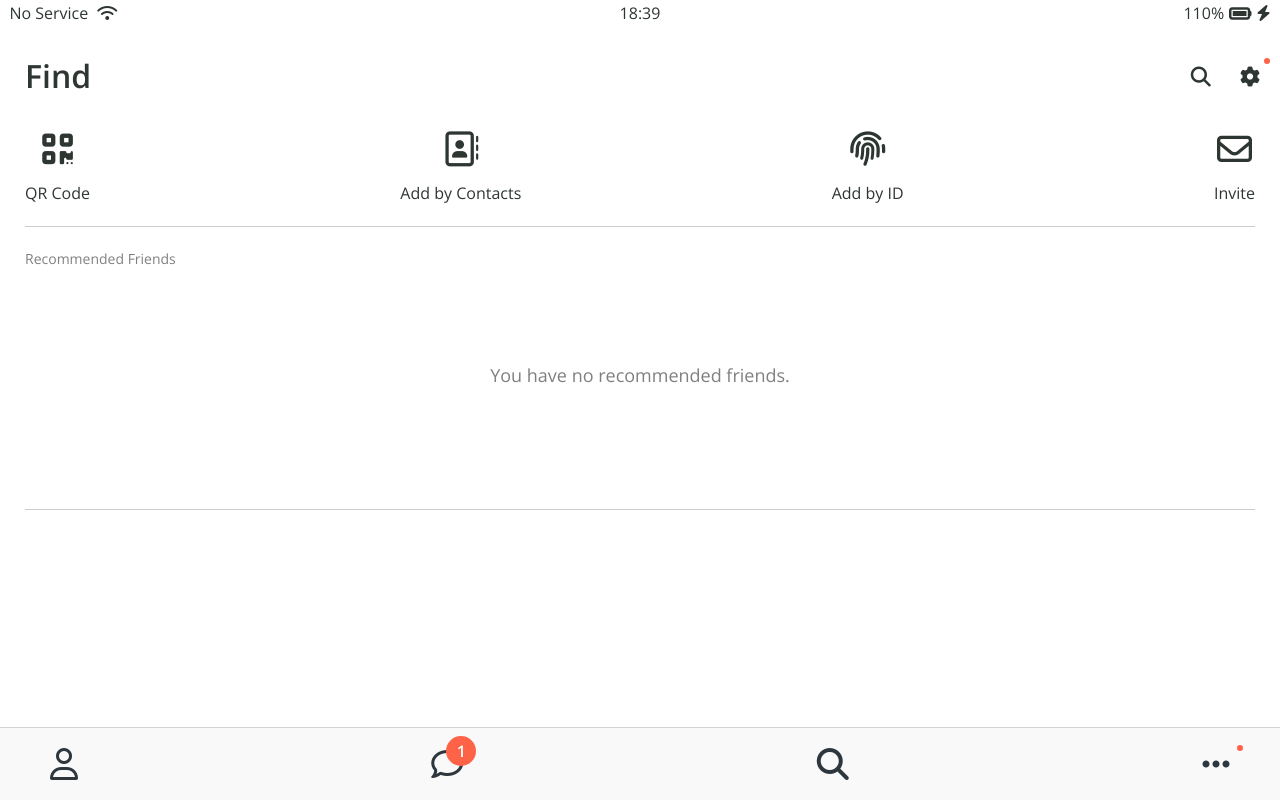
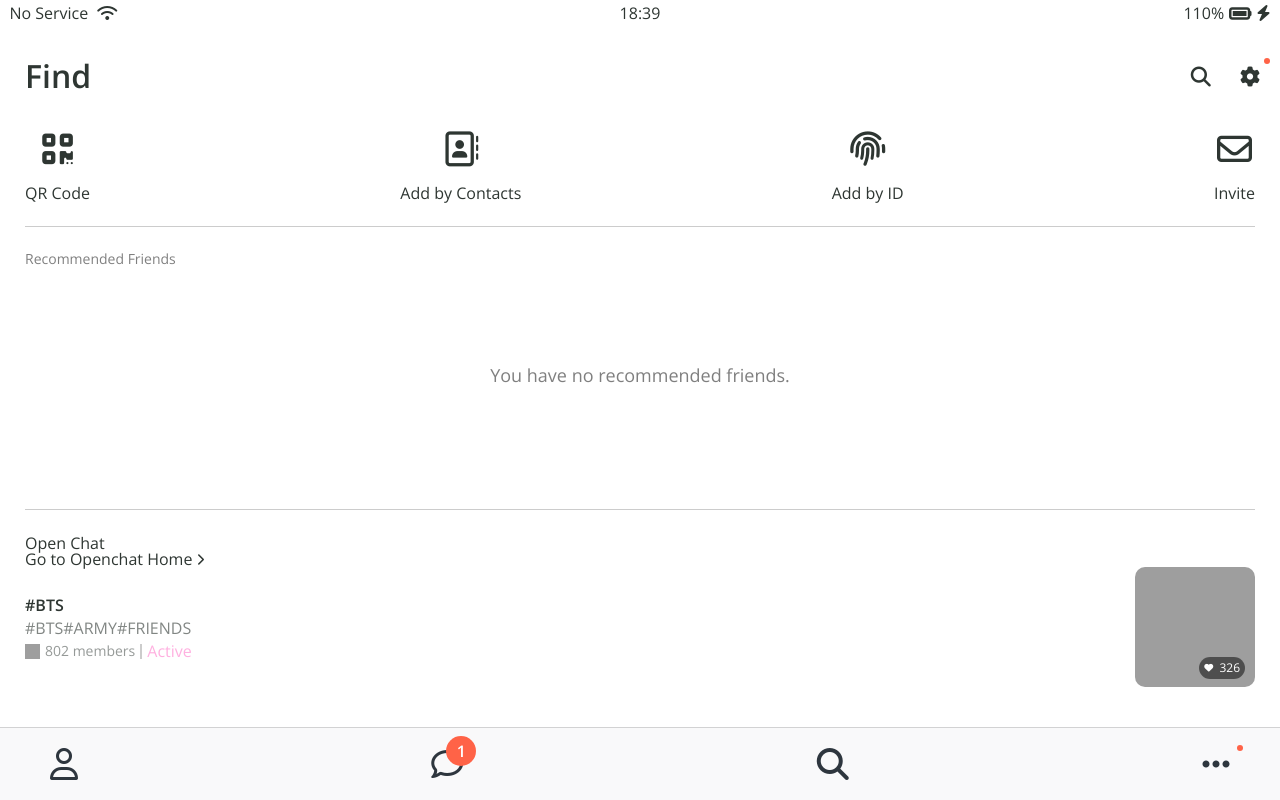
Before and after one commit to osdoonhyun/kokoa-clone-2021, a plain HTML site: page find.html in a window 1280 px wide. Drawn offline with nearby package versions, Linux system fonts and the light colour scheme; grey boxes are pictures that could not be loaded.

Commit message:
Find.html

```diff
--- a/css/screens/find.css
+++ b/css/screens/find.css
@@ -35,3 +35,82 @@
   font-size: 18px;
   color: rgba(0,0,0,.5);
 }
+
+.open-chat__header {
+  display: flex;
+  justify-content: space-between;
+  opacity: .8;
+  margin-bottom: 25px;
+}
+
+.open-chat_header span {
+  opacity: .6;
+}
+
+.open-post {
+  display: flex;
+  justify-content: space-between;
+  align-items: center;
+}
+
+.open-post__title {
+  font-weight: 600;
+  margin-bottom: 7px;
+}
+
+.open-post__hashtags {
+  text-transform: uppercase;
+  opacity: .6;
+}
+
+.open-post__members {
+  margin-top: 7px;
+  display:flex;
+  align-items: center;
+}
+
+.open-post__members img {
+  width: 15px;
+  height: 15px;
+  border-radius: center;
+  margin-right: 5px;
+}
+.open-post__members-count {
+  opacity: .5;
+  font-size: 14px;
+}
+
+.open-post__members .divider {
+  width: 2px;
+  height: 15px;
+  margin: 0 5px;
+  background-color: rgba(0,0,0,.2);
+}
+.open-post__member-status {
+  color: #ffb0e0;
+}
+.open-post__photo {
+  position: relative;
+}
+.open-post__photo img {
+  width: 120px;
+  height: 120px;
+  border-radius: 10px;
+
+}
+.open-post__heart-count {
+  background-color: rgba(0,0,0,.5);
+  color: white;
+  padding: 5px;
+  border-radius: 20px;
+  display:block;
+  align-items: center;
+  position: absolute;
+  bottom: 10px;
+  right: 10px;
+  font-size:12px;
+}
+
+.open-post__heart-count span {
+  margin-left: 3px;
+}
--- a/find.html
+++ b/find.html
@@ -59,6 +59,31 @@
       <h6 class="recommended-friends__title">Recommended Friends</h6>
       <span>You have no recommended friends.</span>
     </div>
+    <div class="open-chat">
+      <div class="open-chat__hedaer">
+        <h4>Open Chat</h4>
+        <span>Go to Openchat Home <i class="fas fa-chevron-right fa-xs"></i>
+        </span>
+      </div>
+      <div class="open-post">
+        <div class="open-post__column">
+          <h5 class="open-post__title">#BTS</h5>
+          <h6 class="open-post__hashtags">#bts#army#friends</h6>
+          <div class="open-post__members">
+            <img src="https://avatars.githubusercontent.com/u/3612017?v=4" />
+            <span class="open-post__members-count">802 members</span>
+            <div class="divider"></div>
+            <span class="open-post__member-status">Active</span>
+          </div>
+        </div>
+        <div class="open-post__column">
+          <div class="open-post__photo">
+            <img src="https://avatars.githubusercontent.com/u/3612017?v=4" />
+            <div class="open-post__heart-count"><i class="fas fa-heart fa-xs"></i> <span>326</span></div>
+          </div>
+        </div>
+      </div>
+    </div>
   </main>
 
   <nav class="nav">
```
